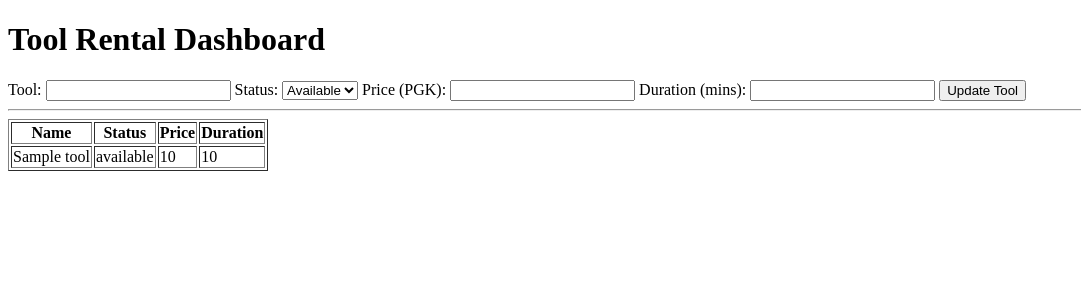
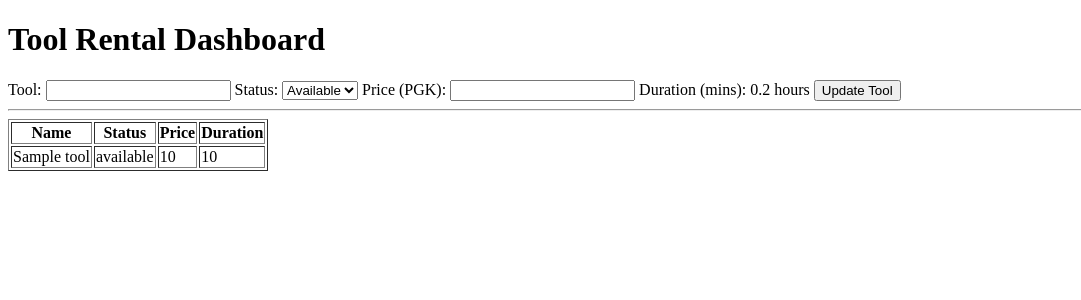
Before and after one commit to muruk511/unlockimbot, a Flask app: template templates/dashboard.html in a window 1280 px wide. Shown: the top 300 px of the page, without its empty margins (0-1081 px from the left). Run offline with Flask 3, Linux system fonts and the light colour scheme; the template is opened without the code that fills it: most values are stand-ins (such as "Sample title", 1, 10 or a date in 2020).

Commit message:
Update dashboard.html

```diff
--- a/templates/dashboard.html
+++ b/templates/dashboard.html
@@ -16,7 +16,7 @@
         <label>Price (PGK):</label>
         <input type="number" name="price" required>
         <label>Duration (mins):</label>
-        <input type="number" name="duration" required>
+        <td>{{ (tool.duration / 60) | round(1) }} hours</td>
         <button type="submit">Update Tool</button>
     </form>
     <hr>
```
